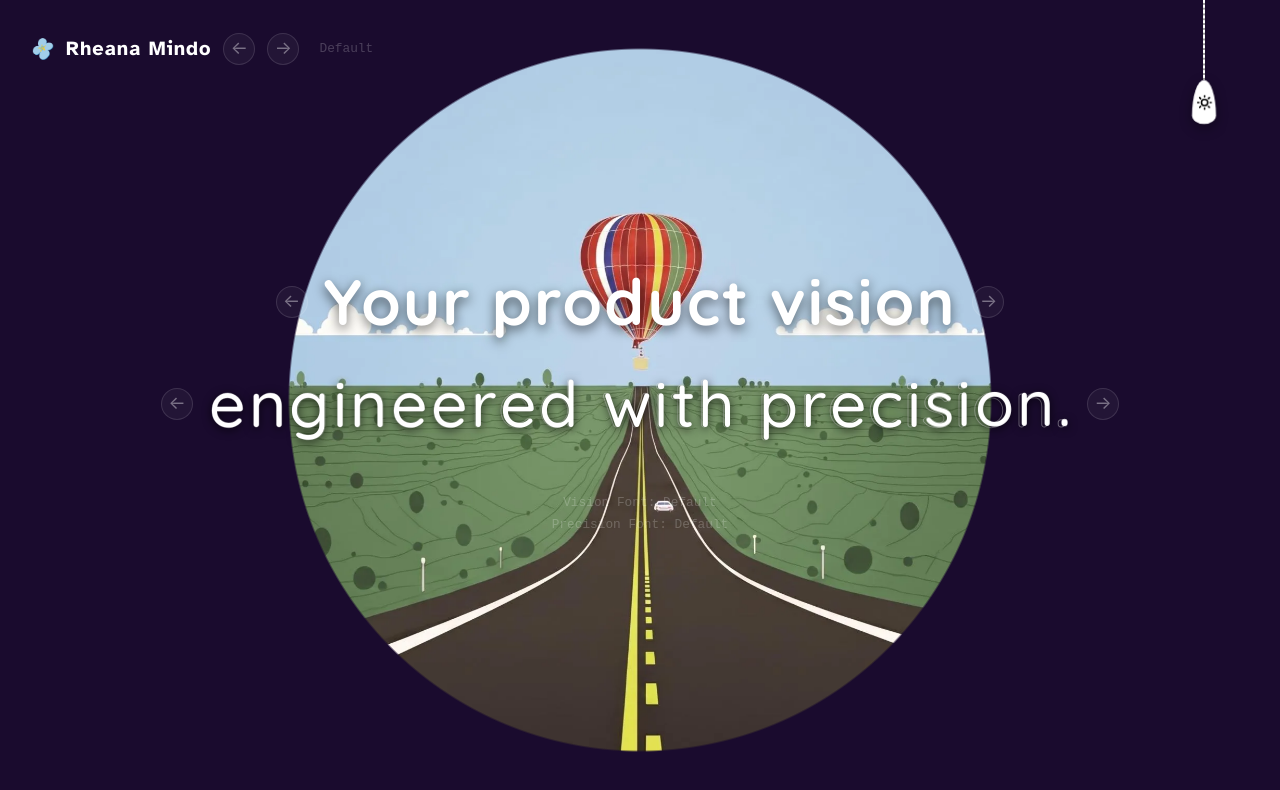
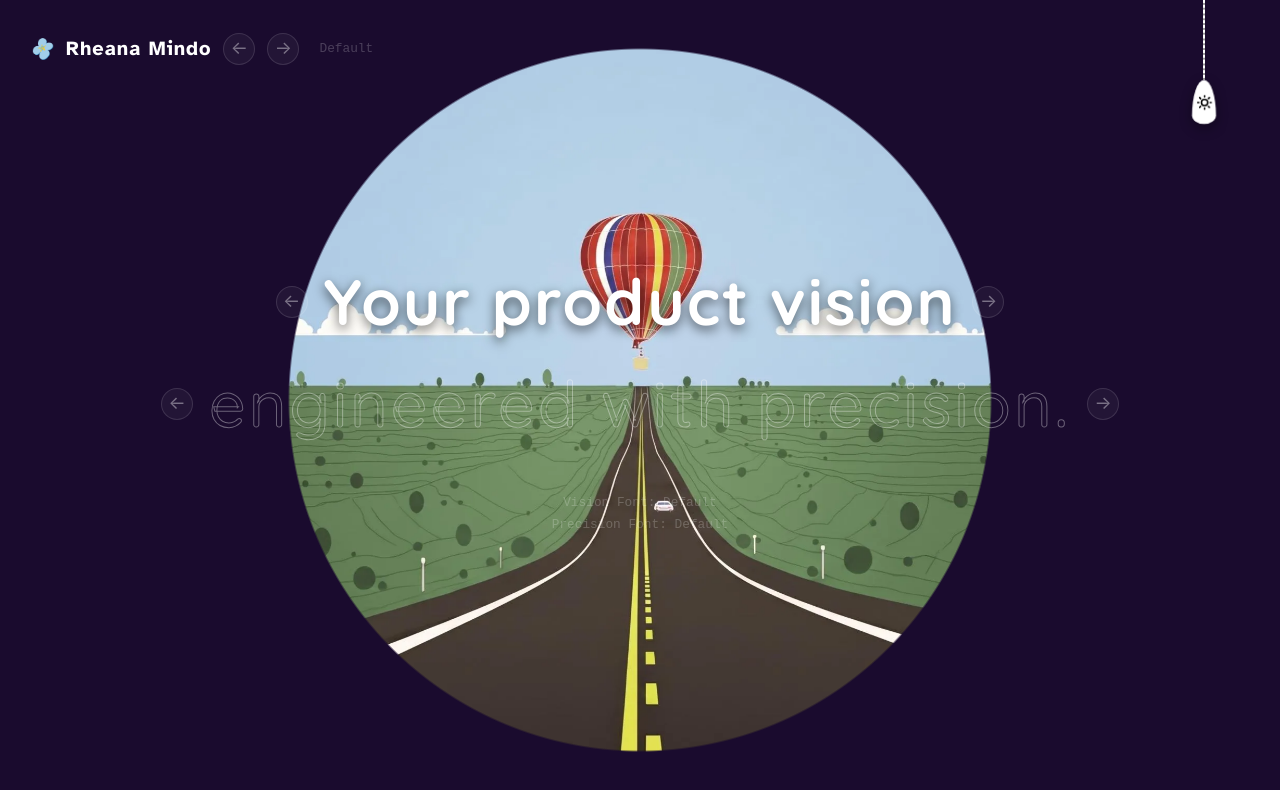
Before and after one commit to rmmindo/rheana-portfolio, a React (Vite) app in the folder apps/web/: page / in a window 1280 px wide. Both pictures are taken after a click on the button "Put them on". Shown: the top 790 px of the page. Built offline with nearby package versions, Linux system fonts and the light colour scheme.

Commit message:
feat: re-trigger magnetic snap on font cycle and add 3s delay to initial animation

```diff
--- a/apps/web/src/components/Hero.jsx
+++ b/apps/web/src/components/Hero.jsx
@@ -19,6 +19,7 @@ export default function Hero() {
 
   const [visionFontIdx, setVisionFontIdx] = useState(-1);
   const [precisionFontIdx, setPrecisionFontIdx] = useState(-1);
+  const [hasCycledPrecision, setHasCycledPrecision] = useState(false);
 
   const cycleVisionFont = (direction) => {
     setVisionFontIdx((prev) => {
@@ -30,6 +31,7 @@ export default function Hero() {
   };
 
   const cyclePrecisionFont = (direction) => {
+    setHasCycledPrecision(true);
     setPrecisionFontIdx((prev) => {
       let next = prev + direction;
       if (next >= precisionFonts.length) return -1;
@@ -40,6 +42,7 @@ export default function Hero() {
 
   const visionFontFamily = visionFontIdx === -1 ? undefined : `"${visionFonts[visionFontIdx]}"`;
   const precisionFontFamily = precisionFontIdx === -1 ? undefined : `"${precisionFonts[precisionFontIdx]}"`;
+  const baseDelay = hasCycledPrecision ? 0 : 3;
 
   return (
     <div className="hero-wrapper">
@@ -84,13 +87,19 @@ export default function Hero() {
               {precisionText}
             </div>
 
-            {/* Layer 2: The solid letters that magnetically snap in */}
-            <div className="precision-solid">
+            {/* Layer 2: The solid letters that magnetically snap in.
+                Using key={precisionFontIdx} forces React to unmount and remount this block
+                when the font changes, instantly re-triggering the CSS animation! */}
+            <div className="precision-solid" key={precisionFontIdx}>
               {precisionText.split('').map((char, index) => (
                 <span
                   key={index}
                   className="precision-char"
-                  style={{ '--char-index': index, fontFamily: precisionFontFamily }}
+                  style={{
+                    '--char-index': index,
+                    '--base-delay': `${baseDelay}s`,
+                    fontFamily: precisionFontFamily
+                  }}
                 >
                   {char === ' ' ? '\u00A0' : char}
                 </span>
--- a/apps/web/src/styles/components/_hero.scss
+++ b/apps/web/src/styles/components/_hero.scss
@@ -89,8 +89,9 @@ html.is-clearing .font-debugger {
   font-weight: 500;
   letter-spacing: 0.05em;
   opacity: 0;
-  transition: opacity 2500ms cubic-bezier(0.4, 0, 0.2, 1);
-  transition-delay: 200ms;
+  transition: opacity 2000ms cubic-bezier(0.4, 0, 0.2, 1);
+  /* Starts fading in at 1.5s so it's fully visible by 3.5s */
+  transition-delay: 1500ms;
 }
 
 /* Base Reveal Trigger */
@@ -127,7 +128,8 @@ html.has-unlocked .hero-precision-container {
 
 html.has-unlocked .precision-char {
   animation: magnetic-snap 0.4s cubic-bezier(0.175, 0.885, 0.32, 1.25) forwards;
-  animation-delay: calc(1.6s + (var(--char-index) * 0.04s));
+  /* Uses the --base-delay passed from React (3s initially, 0s after cycling) */
+  animation-delay: calc(var(--base-delay, 3s) + (var(--char-index) * 0.04s));
 }
 
 @keyframes magnetic-snap {
```
